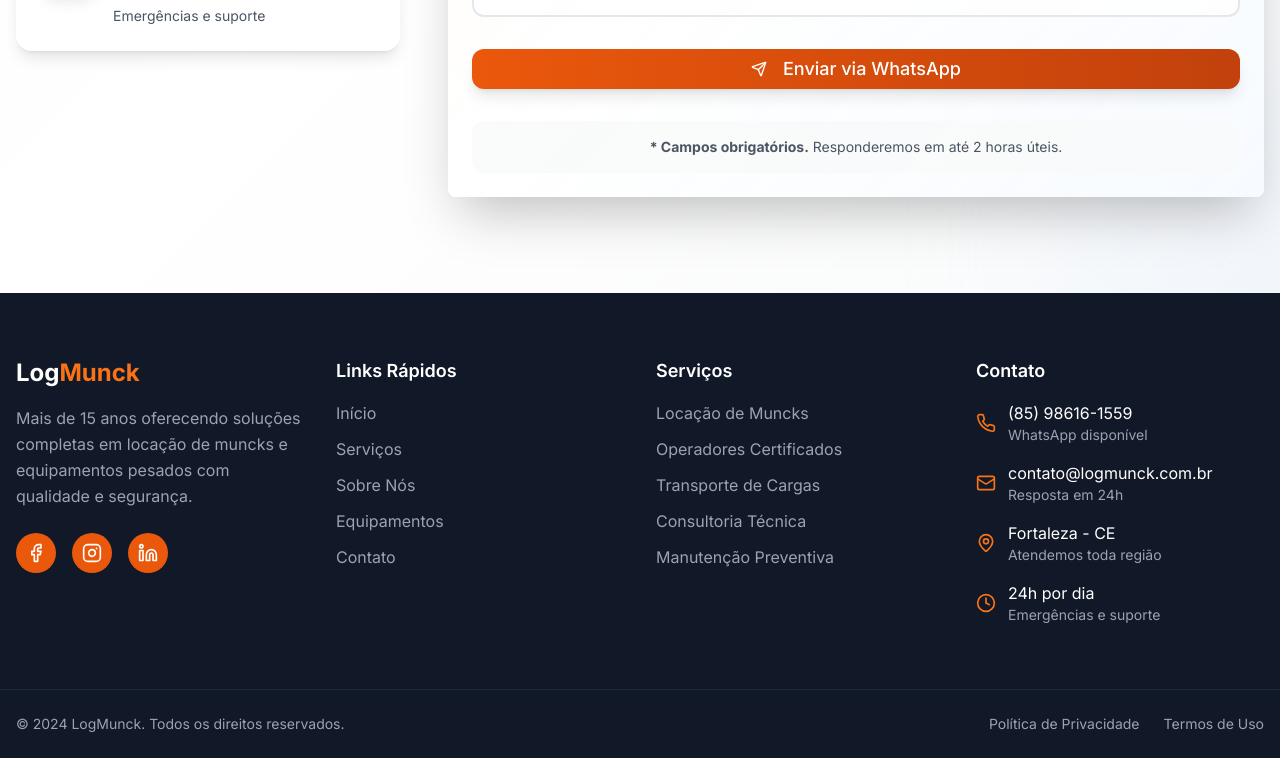
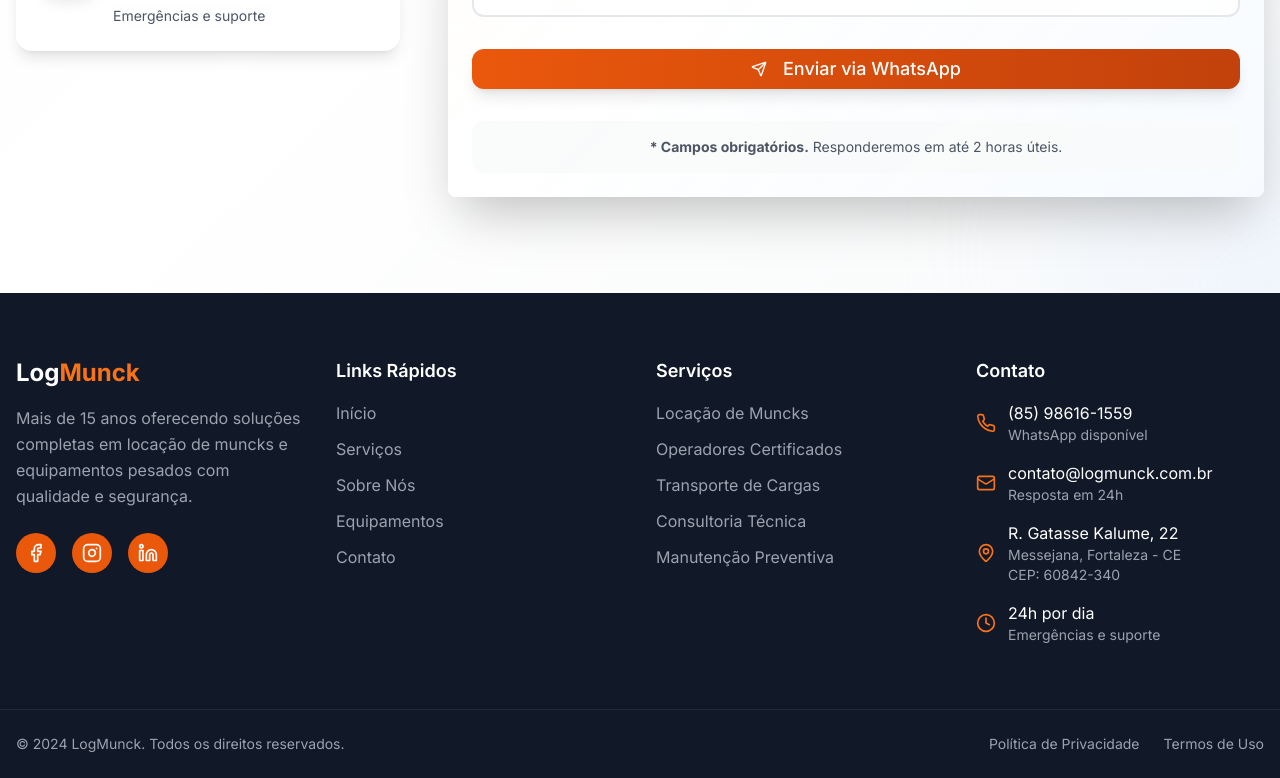
Before and after one commit to sdiksoft/munck-moderno-visual, a React (Vite) app: page / in a window 1280 px wide. Shown: the part 5421-6199 px from the top of the page. Built offline with nearby package versions, Linux system fonts and the light colour scheme.

Commit message:
Add address and location
Update the address and location information in the contact section.

```diff
--- a/src/components/ContactSection.tsx
+++ b/src/components/ContactSection.tsx
@@ -29,8 +29,8 @@ const ContactSection = () => {
     {
       icon: MapPin,
       title: 'Endereço',
-      info: 'Fortaleza - CE',
-      subtitle: 'Atendemos toda região',
+      info: 'R. Gatasse Kalume, 22',
+      subtitle: 'Messejana, Fortaleza - CE, 60842-340',
       gradient: 'from-orange-500 to-orange-600'
     },
     {
--- a/src/components/Footer.tsx
+++ b/src/components/Footer.tsx
@@ -98,8 +98,9 @@ const Footer = () => {
               <div className="flex items-center space-x-3">
                 <MapPin className="h-5 w-5 text-orange-500 flex-shrink-0" />
                 <div>
-                  <div className="text-white">Fortaleza - CE</div>
-                  <div className="text-sm text-gray-400">Atendemos toda região</div>
+                  <div className="text-white">R. Gatasse Kalume, 22</div>
+                  <div className="text-sm text-gray-400">Messejana, Fortaleza - CE</div>
+                  <div className="text-sm text-gray-400">CEP: 60842-340</div>
                 </div>
               </div>
               <div className="flex items-center space-x-3">
```
